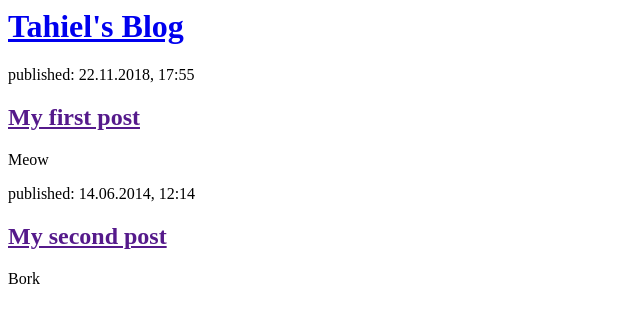
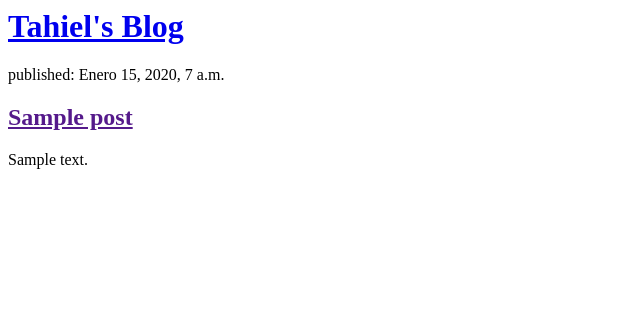
Before and after one commit to schechtel/my-first-blog, a Django app: template blog/templates/blog/post_list.html in a window 1280 px wide. Shown: the top 323 px of the page, without its empty margins (0-640 px from the left). Run offline with Django 3.2, Linux system fonts and the light colour scheme; the template is opened without the code that fills it: values that come from a table or form of the project are taken from there, others are empty; tables that the repository leaves empty hold one stand-in row (values such as "Sample post").

Commit message:
Modified templates to display posts from database.

```diff
--- a/blog/templates/blog/post_list.html
+++ b/blog/templates/blog/post_list.html
@@ -7,16 +7,12 @@
             <h1><a href="/">Tahiel's Blog</a></h1>
         </div>
 
-        <div>
-            <p>published: 22.11.2018, 17:55</p>
-            <h2><a href="">My first post</a></h2>
-            <p>Meow</p>
-        </div>
-
-        <div>
-            <p>published: 14.06.2014, 12:14</p>
-            <h2><a href="">My second post</a></h2>
-            <p>Bork</p>
-        </div>
+	{% for post in posts %}
+		<div>
+			<p>published: {{post.published_date}}</p>
+			<h2><a href="">{{post.title}}</a></h2>
+			<p>{{post.text|linebreaksbr}}</p>
+		</div>
+	{% endfor %}
     </body>
 </html>
--- a/blog/views.py
+++ b/blog/views.py
@@ -1,4 +1,7 @@
 from django.shortcuts import render
+from django.utils import timezone
+from .models import Post
 
 def post_list(request):
-	return render(request, 'blog/post_list.html', {})
+	posts = Post.objects.filter(published_date__lte=timezone.now()).order_by('published_date')
+	return render(request, 'blog/post_list.html', {'posts': posts})
--- a/python_intro.py
+++ b/python_intro.py
@@ -41,4 +41,4 @@ girls = ['Luisa', 'Mica', 'Tahiel', 'Marilyn']
 
 for name in girls:
 	hi(name)
-	print('Next!')
+	print('Next girl')
```
